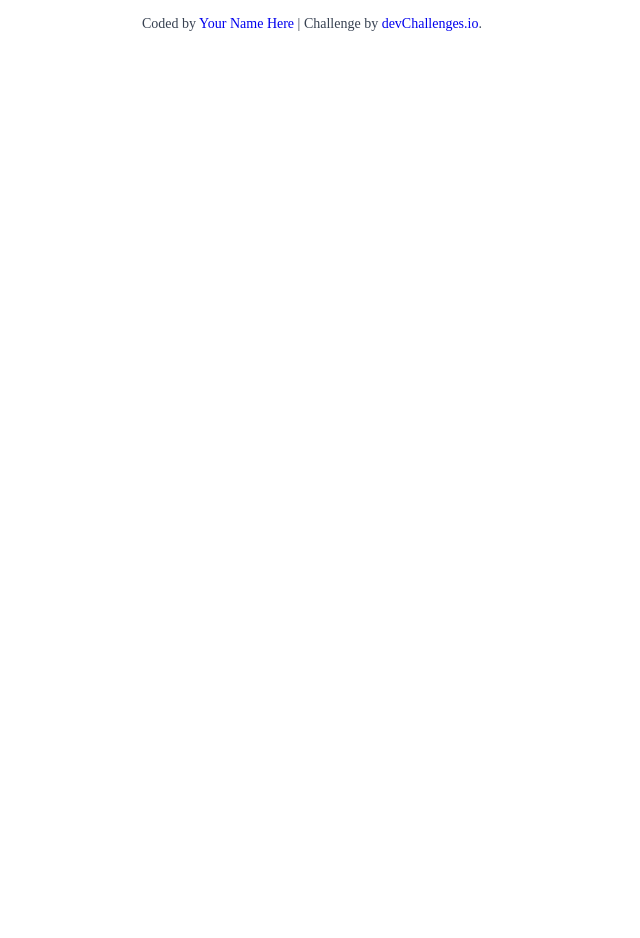
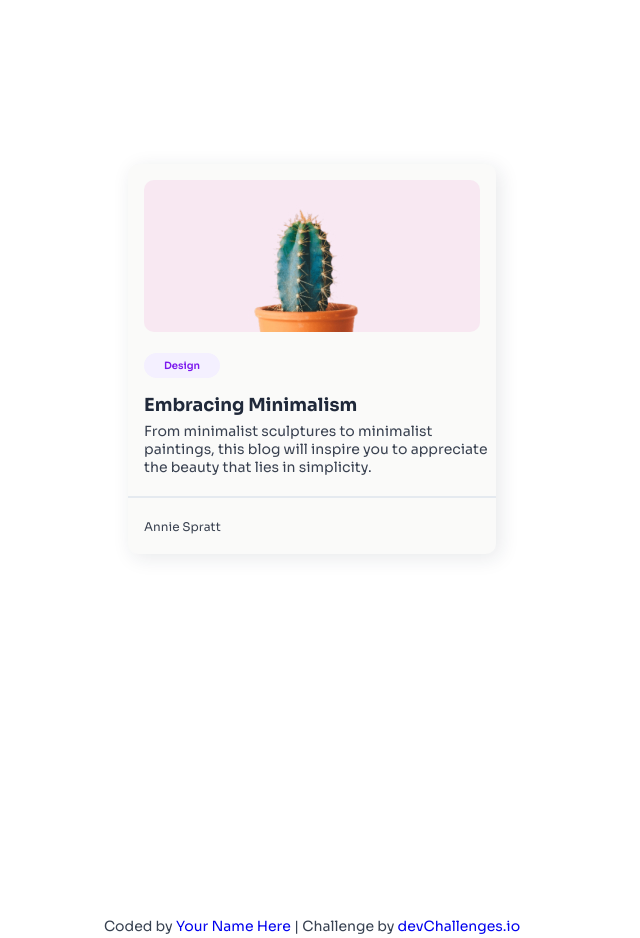
Before and after one commit to DKantor2002/MinimalBlogCard, a plain HTML site: page index.html in a window 1280 px wide. Shown: the whole page, without its empty margins (328-968 px from the left). Before the commit the page ends 816 px from the top, so only its background shows below. Drawn offline with Linux system fonts and the light colour scheme.

Commit message:
Added Code for Project

```diff
--- a/index.html
+++ b/index.html
@@ -3,54 +3,33 @@
   <head>
     <meta charset="UTF-8" />
     <meta name="viewport" content="width=device-width, initial-scale=1.0" />
-
-    <link
-      rel="icon"
-      href="resources/favicon.ico"
-      type="image/x-icon"
-      sizes="96x96"
-    />
+    <link rel="preconnect" href="https://fonts.googleapis.com">
+     <link rel="preconnect" href="https://fonts.gstatic.com" crossorigin>
+     <link href="https://fonts.googleapis.com/css2?family=Sora:wght@100..800&display=swap" rel="stylesheet">
+     <link rel="stylesheet" href="style.css">
 
     <title>devChallenges.io | Minimal Blog Card</title>
 
-    <!--You are welcome to delete these styles or modify them in your own stylesheet -->
-    <style>
-      * {
-        margin: 0;
-        padding: 0;
-        box-sizing: border-box;
-      }
-
-      body {
-        height: 100vh;
-      }
-
-      .author-info {
-        font-size: 14px;
-        text-align: center;
-        margin-top: 16px;
-        color: rgb(55, 65, 81);
-      }
-
-      .author-info a {
-        text-decoration: none;
-      }
-    </style>
   </head>
   <body>
-    <!-- Design
 
-  Embracing Minimalism
+     <div class="parent-container">
+          <div class="blog-image">
+               <img src="/resources/Cactus.jpg" alt="Photo of a Cactus">
+          </div>
+          <div class="design-tab">
+               <p>Design</p>
+          </div>
+          <div class="text">
+               <h4>Embracing Minimalism</h4>
+               <p>From minimalist sculptures to minimalist paintings, this blog will inspire you to appreciate the beauty that lies in simplicity.</p>
+          </div>
+          <hr>
+          <p class="blog-author">Annie Spratt</p>
+     </div>
 
-  From minimalist sculptures to minimalist paintings, this blog will inspire you to appreciate the beauty that lies in simplicity.
-
-  Annie Spratt -->
-
-    <div class="author-info">
-      Coded by <a href="#">Your Name Here</a> | Challenge by
-      <a href="https://www.devchallenges.io?ref=challenge" target="_blank"
-        >devChallenges.io</a
-      >.
-    </div>
+     <footer class="author-info">
+          Coded by <a href="#">Your Name Here</a> | Challenge by <a href="https://www.devchallenges.io?ref=challenge" target="_blank">devChallenges.io</a>
+     </footer>
   </body>
 </html>
--- a/style.css
+++ b/style.css
@@ -0,0 +1,93 @@
+* {
+     margin: 0;
+     padding: 0;
+     box-sizing: border-box;
+     font-family: Sora, sans-serif;
+}
+
+body {
+     height: 100vh;
+     position: relative;
+}
+
+.parent-container {
+     width: 368px;
+     height: 390px;
+     margin-top: 164px;
+     margin-left: auto;
+     margin-right: auto;
+     border-radius: 10px;
+     background-color: #FAFAF9;
+     position: relative;
+     box-shadow: 4px 4px 20px rgba(32, 41, 58, 0.1);
+}
+
+.blog-image {
+     text-align: center;
+     margin-top: 16px;
+}
+
+.blog-image img {
+     border-radius: 10px;
+     margin-top: 16px;
+}
+
+.design-tab {
+     display: inline-block;
+     color: #7C19EE;
+     background-color: #f4f0ff;
+     margin-top: 16px;
+     margin-left: 16px;
+     font-size: 0.625rem;
+     padding: 6px 20px;
+     border-radius: 999px;
+}
+
+.design-tab p {
+     font-weight: 600;
+}
+
+.text {
+     margin-left: 16px;
+     margin-top: 16px;
+}
+
+.text h4 {
+     font-size: 1.125rem;
+     color: #20293A;
+     margin-top: 16px;
+}
+
+.text p {
+     font-size: 0.875rem;
+     margin-top: 6px;
+     margin-bottom: 20px;
+     color: #394150;
+}
+
+.blog-author {
+     color: #394150;
+     font-size: 0.75rem;
+     position: absolute;
+     bottom: 0;
+     bottom: 20px;
+     left: 16px;
+}
+
+hr {
+     margin-top: 20px;
+     border: 0.8px solid #E5EAF0;
+}
+
+.author-info {
+     position: absolute;
+     font-size: 14px;
+     color: rgb(55, 65, 81);
+     bottom: 20px;
+     left: 50%;
+     translate: -50% -50%;
+}
+
+.author-info a {
+     text-decoration: none;
+}
```
